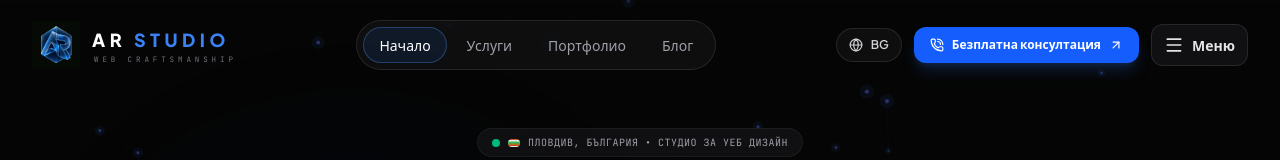
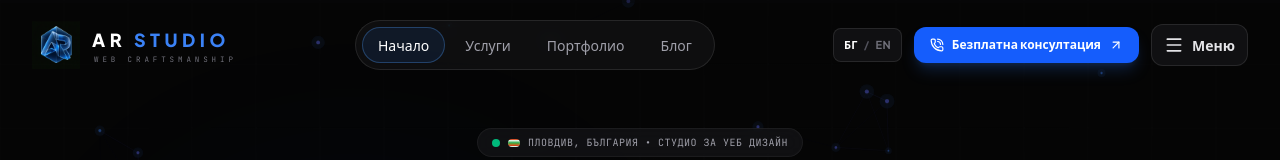
Before and after one commit to Andrey4544/AR-Studio-business, a React (Vite) app: page / in a window 1280 px wide. Shown: the top 160 px of the page. Built offline with nearby package versions, Linux system fonts and the light colour scheme; a web font is replaced by a local one.

Commit message:
Add compact BG EN header switcher

```diff
--- a/src/components/Header.tsx
+++ b/src/components/Header.tsx
@@ -152,12 +152,14 @@ export default function Header({ openQuoteModal }: HeaderProps) {
 
           <div className="flex items-center justify-end gap-2 sm:gap-3">
             <button
+              type="button"
               onClick={toggleLanguage}
-              className="hidden sm:flex items-center gap-2 rounded-full border border-white/10 bg-zinc-900/50 px-3 py-2 text-xs font-semibold text-zinc-300 transition-all hover:border-blue-400/30 hover:text-white"
+              className="flex items-center rounded-lg border border-white/10 bg-zinc-900/60 px-2.5 py-2 text-[11px] font-bold tracking-wide transition-all hover:border-blue-400/35 hover:bg-zinc-800"
               aria-label={isEnglish ? 'Switch language' : 'Смяна на езика'}
             >
-              <Globe className="h-3.5 w-3.5" />
-              <span>{language === 'bg' ? 'BG' : 'EN'}</span>
+              <span className={language === 'bg' ? 'text-white' : 'text-zinc-500'}>БГ</span>
+              <span className="mx-1.5 text-zinc-600">/</span>
+              <span className={language === 'en' ? 'text-white' : 'text-zinc-500'}>EN</span>
             </button>
 
             <button
```
